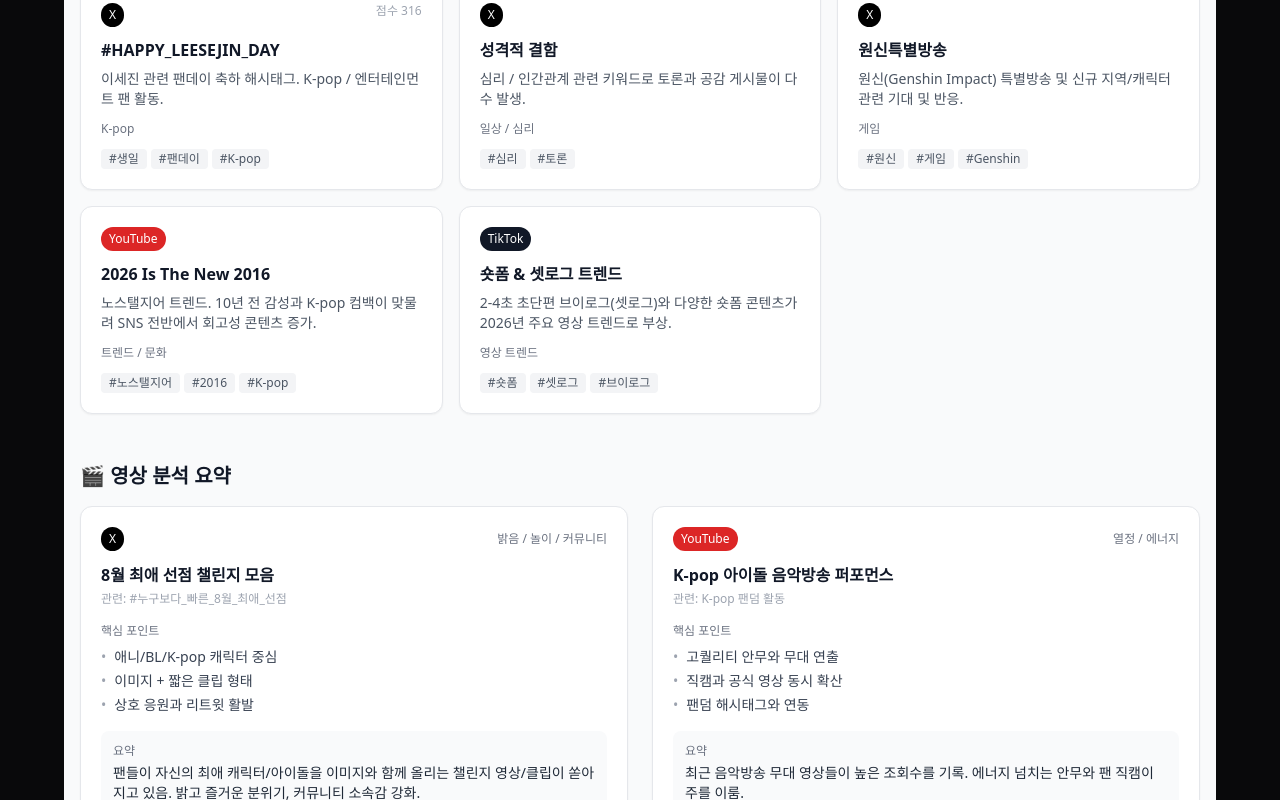
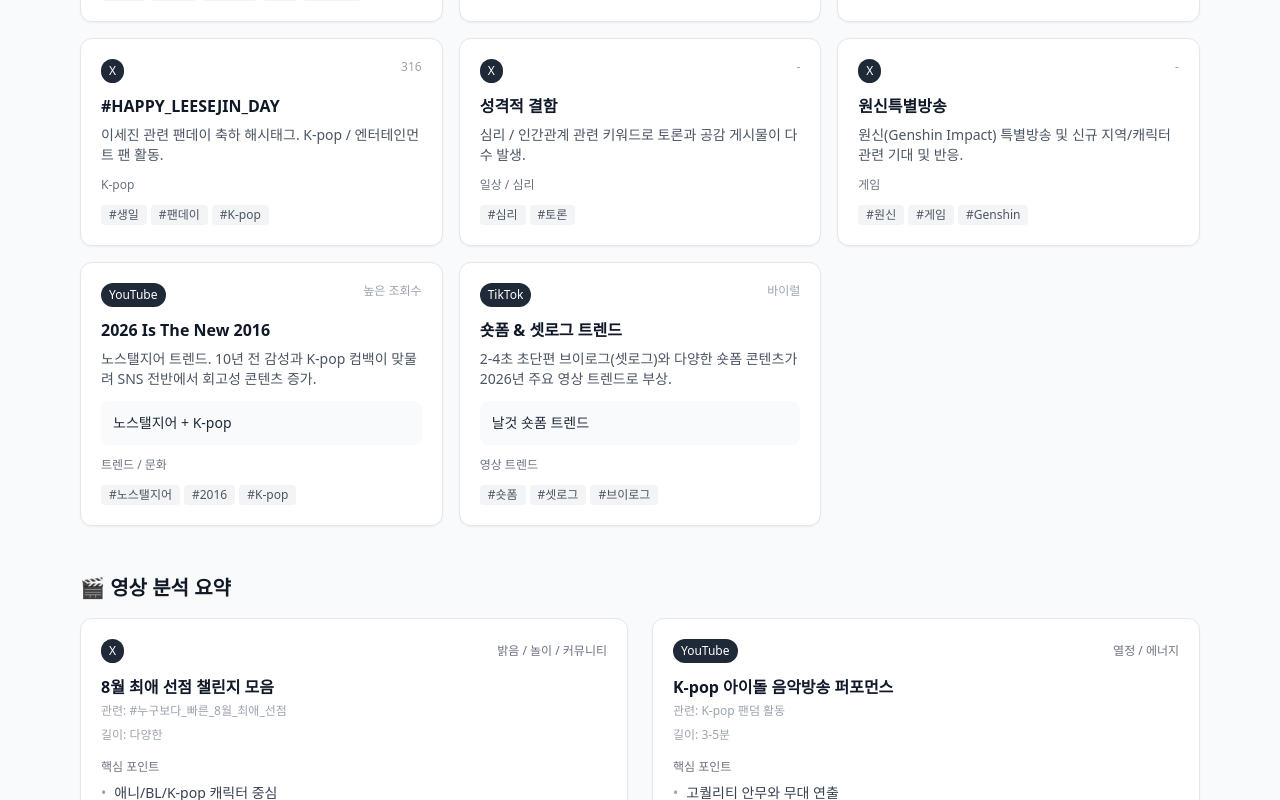
Before and after one commit to aljjang95/sns-hot-issue-analyzer, a Next.js app: page / in a window 1280 px wide. Shown: the part 540-1340 px from the top of the page. Built offline with nearby package versions, Linux system fonts and the light colour scheme.

Commit message:
Fix platform casing consistency and make components robust

```diff
--- a/app/globals.css
+++ b/app/globals.css
@@ -2,19 +2,6 @@
 @tailwind components;
 @tailwind utilities;
 
-:root {
-  --background: #0a0a0a;
-  --foreground: #ededed;
+body {
+  font-family: system-ui, -apple-system, BlinkMacSystemFont, "Segoe UI", Roboto, sans-serif;
 }
-
-body {
-  color: var(--foreground);
-  background: var(--background);
-  font-family: system-ui, -apple-system, sans-serif;
-}
-
-@layer utilities {
-  .text-balance {
-    text-wrap: balance;
-  }
-}
--- a/app/layout.tsx
+++ b/app/layout.tsx
@@ -13,7 +13,7 @@
 }>) {
   return (
     <html lang="ko">
-      <body className="min-h-screen bg-zinc-950 text-zinc-100 antialiased">
+      <body className="min-h-screen bg-gray-50 text-gray-900 antialiased">
         {children}
       </body>
     </html>
--- a/app/page.tsx
+++ b/app/page.tsx
@@ -6,7 +6,7 @@
 import { sampleTrends, sampleVideos } from "../lib/sample-data";
 
 export default function Home() {
-  const [activeTab, setActiveTab] = useState<"all" | "X" | "YouTube" | "TikTok">("all");
+  const [activeTab, setActiveTab] = useState<"all" | "x" | "youtube" | "tiktok">("all");
 
   const filteredTrends = activeTab === "all"
     ? sampleTrends
@@ -31,7 +31,7 @@
       </header>
 
       <div className="flex gap-2 mb-8 flex-wrap">
-        {(["all", "X", "YouTube", "TikTok"] as const).map((tab) => (
+        {(["all", "x", "youtube", "tiktok"] as const).map((tab) => (
           <button
             key={tab}
             onClick={() => setActiveTab(tab)}
@@ -41,7 +41,7 @@
                 : "bg-white border border-gray-200 text-gray-700 hover:bg-gray-100"
             }`}
           >
-            {tab === "all" ? "전체" : tab}
+            {tab === "all" ? "전체" : tab === "x" ? "X" : tab === "youtube" ? "YouTube" : "TikTok"}
           </button>
         ))}
       </div>
--- a/components/TrendCard.tsx
+++ b/components/TrendCard.tsx
@@ -1,25 +1,36 @@
 import { Trend } from "../lib/sample-data";
 
 export function TrendCard({ trend }: { trend: Trend }) {
-  const platformColor = {
-    X: "bg-black text-white",
-    YouTube: "bg-red-600 text-white",
-    TikTok: "bg-gray-900 text-white",
-  }[trend.platform];
+  const platformColor: Record<string, string> = {
+    x: "bg-black text-white",
+    youtube: "bg-red-600 text-white",
+    tiktok: "bg-gray-900 text-white",
+  };
+
+  const platformLabel: Record<string, string> = {
+    x: "X",
+    youtube: "YouTube",
+    tiktok: "TikTok",
+  };
 
   return (
     <div className="bg-white rounded-xl border border-gray-200 p-5 shadow-sm hover:shadow-md transition">
       <div className="flex items-start justify-between mb-3">
-        <span className={`text-xs font-medium px-2 py-1 rounded-full ${platformColor}`}>
-          {trend.platform}
+        <span className={`text-xs font-medium px-2 py-1 rounded-full ${platformColor[trend.platform] || "bg-gray-800 text-white"}`}>
+          {platformLabel[trend.platform] || trend.platform}
         </span>
-        {trend.score !== undefined && (
-          <span className="text-xs text-gray-400">점수 {trend.score}</span>
+        {(trend.engagement || trend.score !== undefined) && (
+          <span className="text-xs text-gray-400">{trend.engagement || `점수 ${trend.score}`}</span>
         )}
       </div>
       <h3 className="font-semibold text-gray-900 mb-2 leading-snug">{trend.title}</h3>
       <p className="text-sm text-gray-600 mb-3">{trend.description}</p>
-      <p className="text-xs text-gray-500 mb-3">{trend.category}</p>
+      {trend.summary && (
+        <p className="text-sm text-gray-800 bg-gray-50 rounded-lg p-3 mb-3">{trend.summary}</p>
+      )}
+      {trend.category && (
+        <p className="text-xs text-gray-500 mb-3">{trend.category}</p>
+      )}
       <div className="flex flex-wrap gap-1">
         {trend.tags.map((tag) => (
           <span key={tag} className="text-xs bg-gray-100 text-gray-600 px-2 py-0.5 rounded">
--- a/components/VideoCard.tsx
+++ b/components/VideoCard.tsx
@@ -1,23 +1,34 @@
 import { VideoAnalysis } from "../lib/sample-data";
 
 export function VideoCard({ video }: { video: VideoAnalysis }) {
-  const platformColor = {
-    X: "bg-black text-white",
-    YouTube: "bg-red-600 text-white",
-    TikTok: "bg-gray-900 text-white",
-  }[video.platform];
+  const platformColor: Record<string, string> = {
+    x: "bg-black text-white",
+    youtube: "bg-red-600 text-white",
+    tiktok: "bg-gray-900 text-white",
+  };
+
+  const platformLabel: Record<string, string> = {
+    x: "X",
+    youtube: "YouTube",
+    tiktok: "TikTok",
+  };
 
   return (
     <div className="bg-white rounded-xl border border-gray-200 overflow-hidden shadow-sm hover:shadow-md transition">
       <div className="p-5">
         <div className="flex items-center justify-between mb-3">
-          <span className={`text-xs font-medium px-2 py-1 rounded-full ${platformColor}`}>
-            {video.platform}
+          <span className={`text-xs font-medium px-2 py-1 rounded-full ${platformColor[video.platform] || "bg-gray-800 text-white"}`}>
+            {platformLabel[video.platform] || video.platform}
           </span>
-          <span className="text-xs text-gray-500">{video.tone}</span>
+          {video.tone && <span className="text-xs text-gray-500">{video.tone}</span>}
         </div>
         <h3 className="font-semibold text-gray-900 mb-1">{video.title}</h3>
-        <p className="text-xs text-gray-400 mb-4">관련: {video.relatedTrend}</p>
+        {video.relatedTrend && (
+          <p className="text-xs text-gray-400 mb-2">관련: {video.relatedTrend}</p>
+        )}
+        {video.duration && (
+          <p className="text-xs text-gray-400 mb-4">길이: {video.duration}</p>
+        )}
 
         <div className="mb-4">
           <p className="text-xs font-medium text-gray-500 mb-2">핵심 포인트</p>
```
